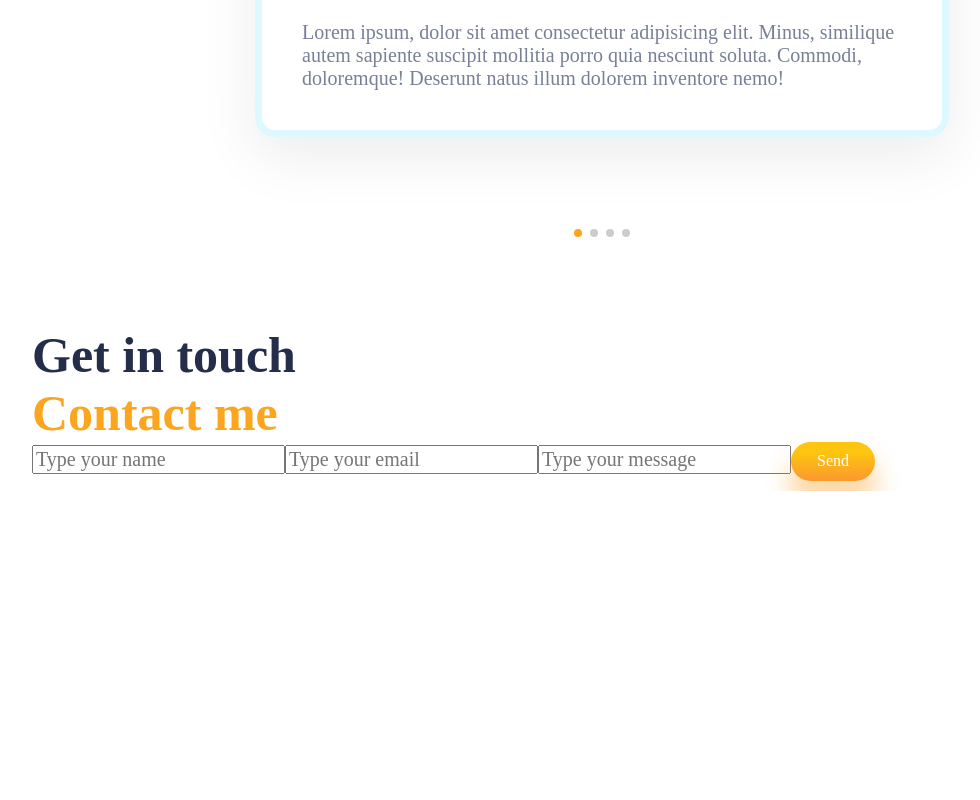
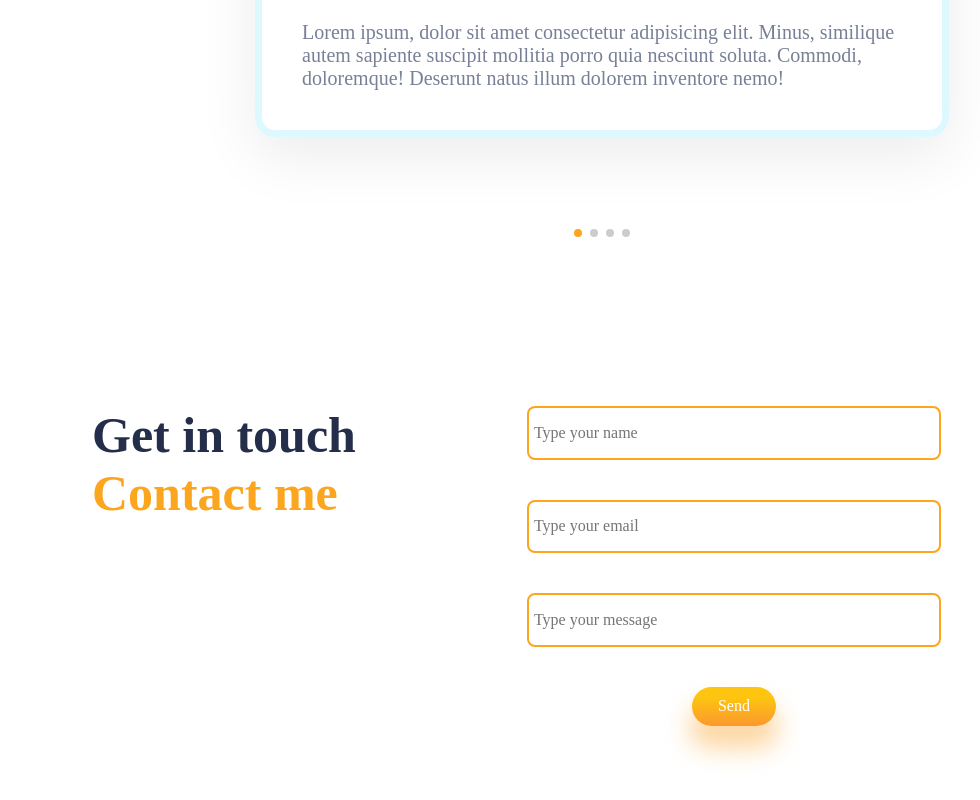
Before and after one commit to JuwelShaikh/new-prot-react, a React (Create React App) app: page / in a window 1280 px wide. Shown: the part 4280-5080 px from the top of the page, without its empty margins (38-1018 px from the left). Before the commit the page ends 4771 px from the top, so only its background shows below. Built offline with nearby package versions, Linux system fonts and the light colour scheme; a web font is replaced by a local one.

Commit message:
Contact added

```diff
--- a/src/Components/Contact/Contact.css
+++ b/src/Components/Contact/Contact.css
@@ -0,0 +1,32 @@
+.contact-form{
+    padding: 0 3rem;
+    display: flex;
+    height: 80vh;
+    margin-top: 4rem;
+}
+
+.c-right{
+    display: flex;
+    justify-content: center;
+    position: relative;
+    flex: 1;
+}
+.c-right>form{
+    display: flex;
+    flex-direction: column;
+    gap: 2rem;
+    align-items: center;
+
+}
+.c-right .user{
+    width: 20rem;
+    height: 2rem;
+    padding: 0.3em;
+    outline: none;
+    border: 2px solid var(--orange);
+    border-radius: 8px;
+    font-size: 16px;
+}
+textarea{
+    height: 4rem!important;
+}
--- a/src/Components/Testimonials/Testimonial.jsx
+++ b/src/Components/Testimonials/Testimonial.jsx
@@ -14,19 +14,19 @@ import 'swiper/css';
 const Testimonial = () => {
     const clients = [
         {
-            img: propic1,
+            img: propic2,
             review: "Lorem ipsum, dolor sit amet consectetur adipisicing elit. Minus, similique autem sapiente suscipit mollitia porro quia nesciunt soluta. Commodi, doloremque! Deserunt natus illum dolorem inventore nemo!",
         },
         {
-            img: propic2,
+            img: propic3,
             review: "Lorem ipsum, dolor sit amet consectetur adipisicing elit. Minus, similique autem sapiente suscipit mollitia porro quia nesciunt soluta. Commodi, doloremque! Deserunt natus illum dolorem inventore nemo, velit sequi harum quia!",
         },
         {
-            img: propic3,
+            img: propic4,
             review: "Lorem ipsum, dolor sit amet consectetur adipisicing elit. Minus, similique autem sapiente suscipit mollitia porro quia nesciunt soluta. Commodi, doloremque! Deserunt natus illum dolorem ",
         },
         {
-            img: propic4,
+            img: propic1,
             review: "Lorem ipsum, dolor sit amet consectetur adipisicing elit. Minus, similique autem sapiente suscipit mollitia porro quia nesciunt soluta. Commodi, doloremque! ",
         }
     ]
```
